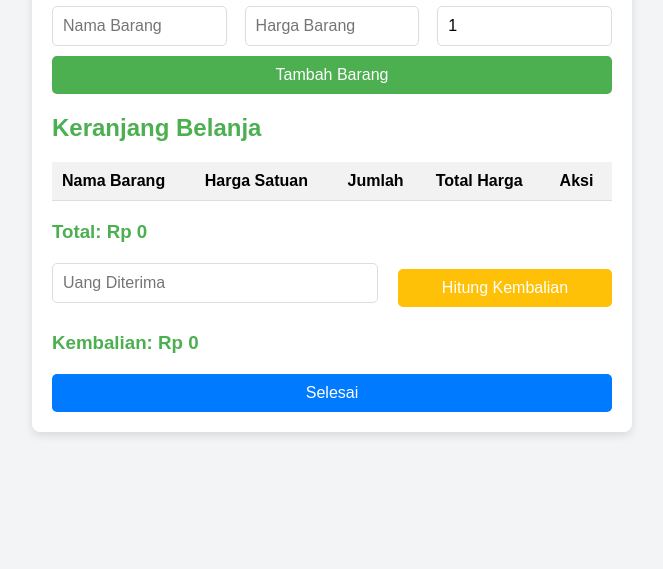
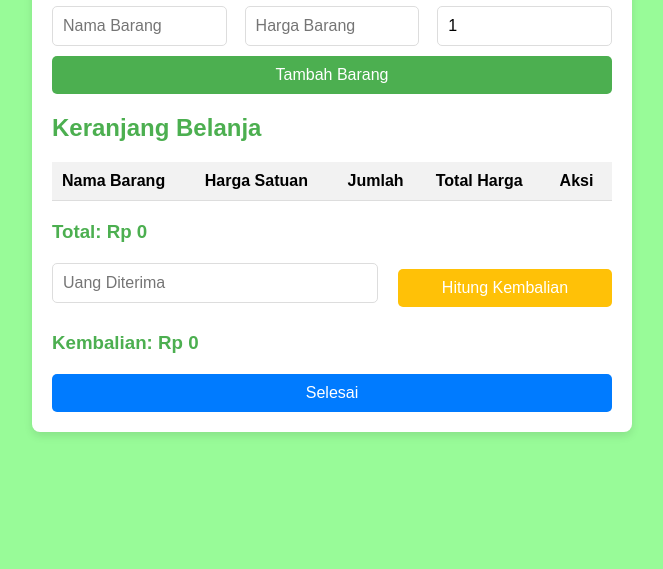
Before and after one commit to AlfieLexa/Cash, a plain HTML site: page index.html in a window 1280 px wide. Shown: the part 231-800 px from the top of the page, without its empty margins (308-971 px from the left). Drawn offline with Linux system fonts and the light colour scheme.

Commit message:
style.css

```diff
--- a/style.css
+++ b/style.css
@@ -1,7 +1,7 @@
 /* General body style */
 body {
     font-family: 'Arial', sans-serif;
-    background-color: #f3f4f6; /* Light background */
+    background-color: palegreen; /* Light background */
     margin: 0;
     padding: 0;
     display: flex;
```
